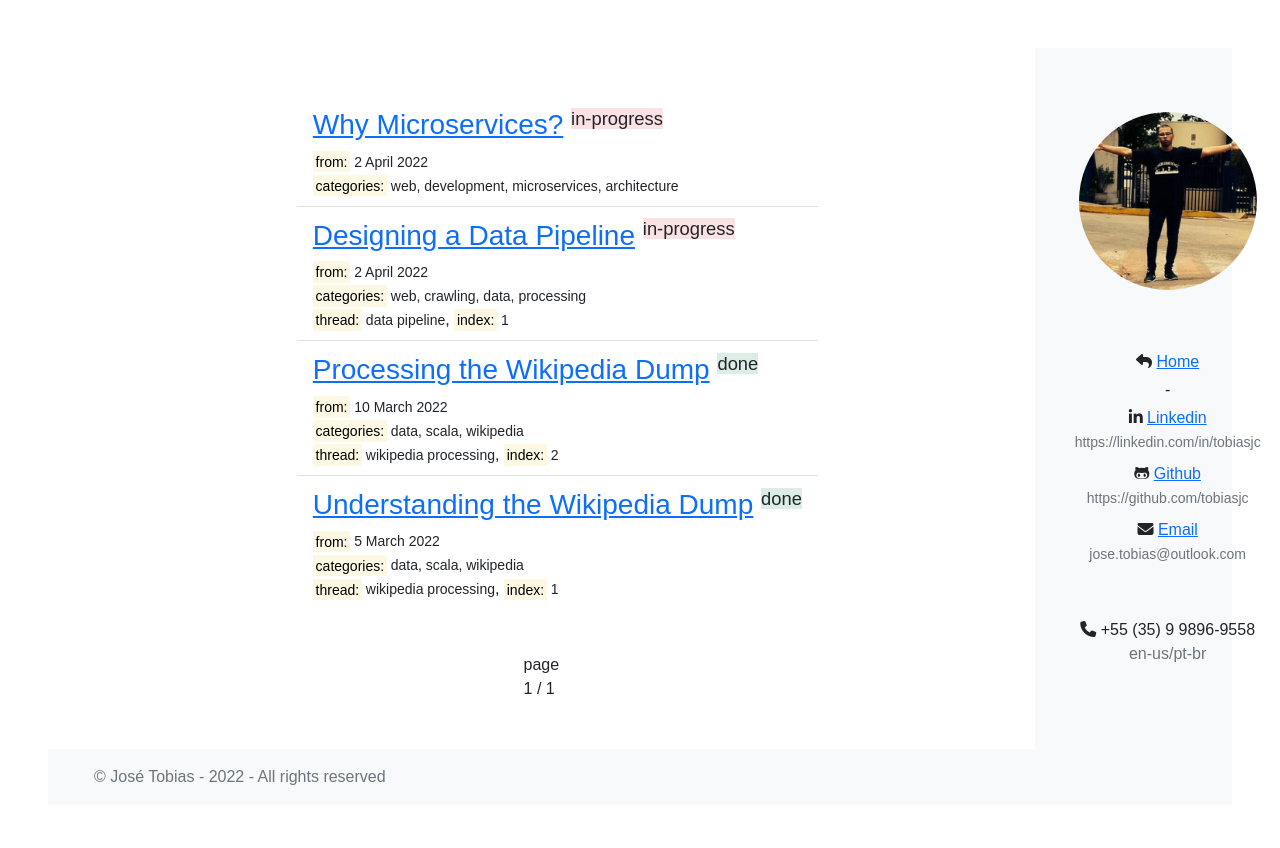
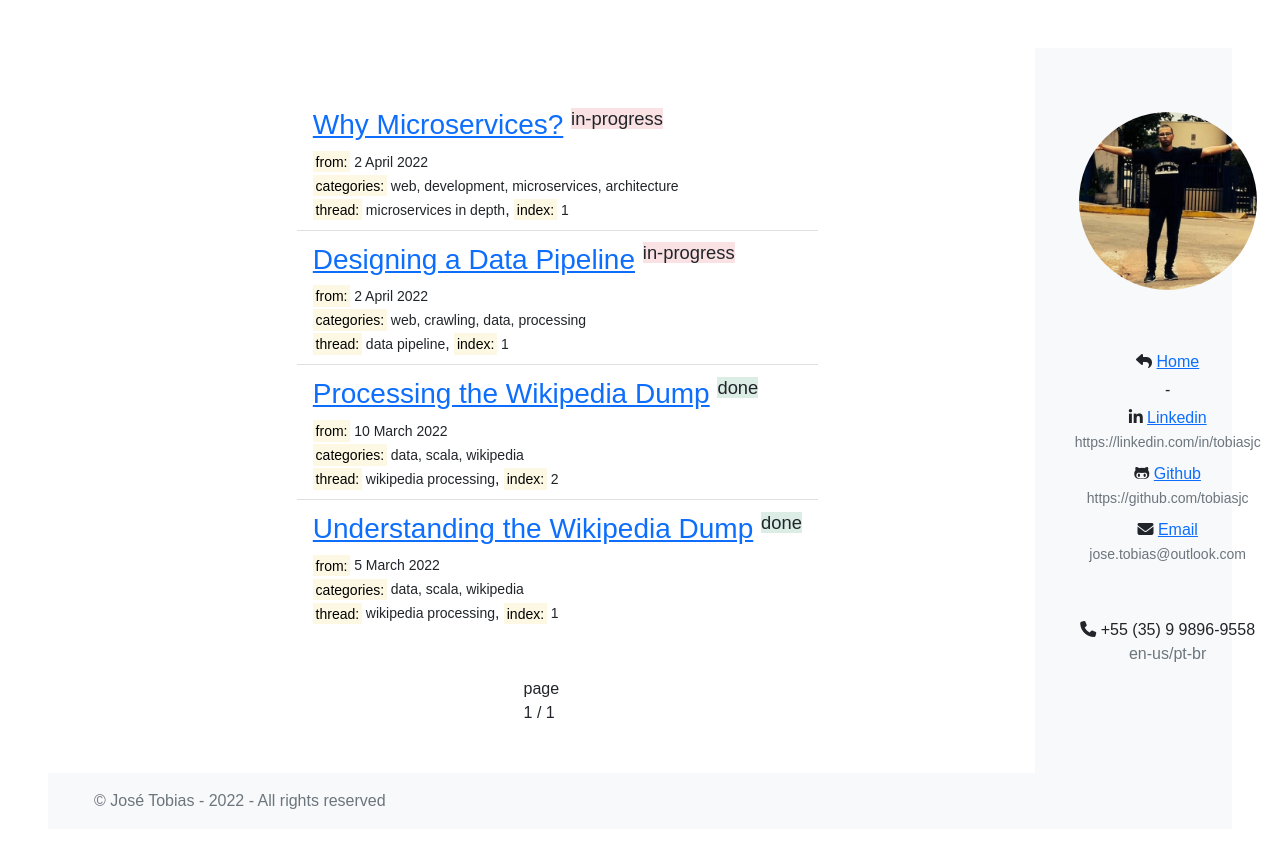
Before and after one commit to tobiasjc/tobiasjc.github.io, a Jekyll site: the page built from index.html, in a window 1280 px wide. Shown: the top 848 px of the page. Built offline with Jekyll 4.4.1, drawn with Linux system fonts in a browser that asks for light colours; nearby versions of some CDN libraries; the list of posts is cut into pages by our own code.

Commit message:
add the new idea to a thread
Signed-off-by: José Tobias <jose.tobias@outlook.com>

```diff
--- a/_posts/2022-04-02-Why-Microservices.md
+++ b/_posts/2022-04-02-Why-Microservices.md
@@ -2,5 +2,7 @@
 layout: post
 title: Why Microservices?
 categories: web development microservices architecture
+thread: microservices in depth
+index: 1
 status: in-progress
 ---
```
